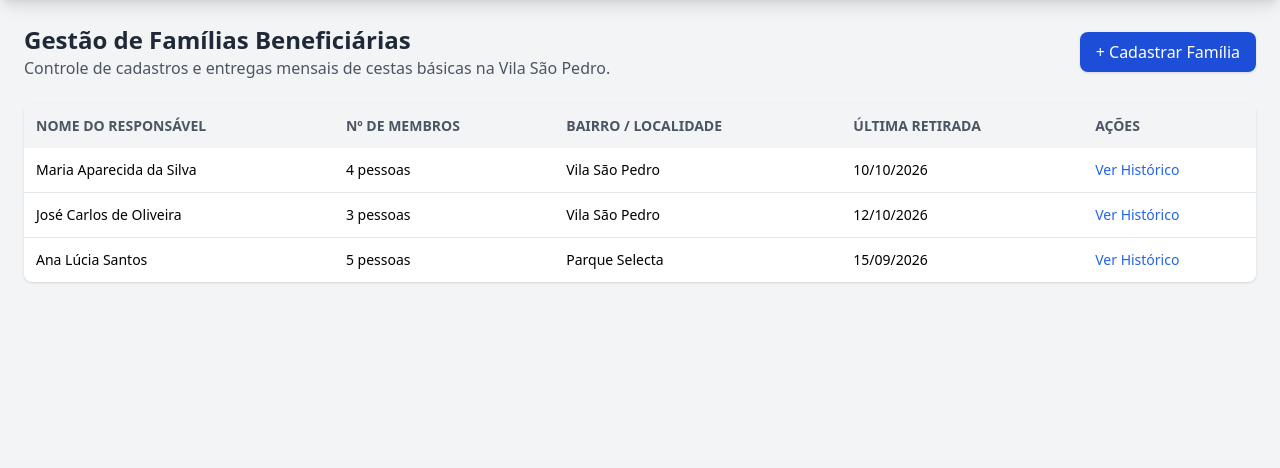
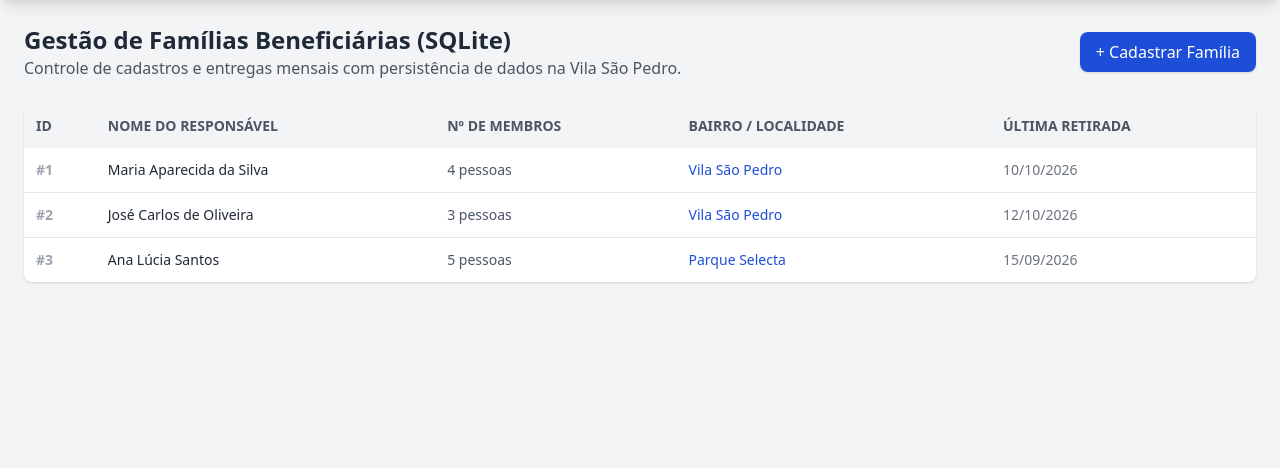
Before and after one commit to RafaelTSa/acao-social-estoque-web, a Flask app: page /beneficiarios in a window 1280 px wide. Shown: the part 52-520 px from the top of the page. Run offline with Flask 3, Linux system fonts and the light colour scheme; data comes from the database, SQL or seed files in the repository; some libraries are stand-ins or nearby versions.

Commit message:
feat: integra persistencia SQLite no cadastro e listagem de beneficiarios

```diff
--- a/app.py
+++ b/app.py
@@ -53,10 +53,26 @@ def estoque():
     conexao.close()
     return render_template('estoque.html', itens=itens)
 
-@app.route('/beneficiarios')
+@app.route('/beneficiarios', methods=['GET', 'POST'])
 def beneficiarios():
     conexao = conectar_banco()
     cursor = conexao.cursor()
+
+    if request.method == 'POST':
+        nome_responsavel = request.form.get('nome_responsavel')
+        membros = request.form.get('membros')
+        bairro = request.form.get('bairro')
+        ultima_retirada = request.form.get('ultima_retirada')
+
+        if nome_responsavel and membros and bairro:
+            cursor.execute(
+                "INSERT INTO beneficiarios (nome_responsavel, membros, bairro, ultima_retirada) VALUES (?, ?, ?, ?)",
+                (nome_responsavel, membros, bairro, ultima_retirada or 'Primeira Entrega')
+            )
+            conexao.commit()
+        conexao.close()
+        return redirect(url_for('beneficiarios'))
+
     familias = cursor.execute("SELECT * FROM beneficiarios").fetchall()
     conexao.close()
     return render_template('beneficiarios.html', familias=familias)
--- a/templates/beneficiarios.html
+++ b/templates/beneficiarios.html
@@ -3,8 +3,8 @@
 {% block content %}
 <div class="flex justify-between items-center mb-6">
     <div>
-        <h2 class="text-2xl font-bold text-gray-800">Gestão de Famílias Beneficiárias</h2>
-        <p class="text-gray-600">Controle de cadastros e entregas mensais de cestas básicas na Vila São Pedro.</p>
+        <h2 class="text-2xl font-bold text-gray-800">Gestão de Famílias Beneficiárias (SQLite)</h2>
+        <p class="text-gray-600">Controle de cadastros e entregas mensais com persistência de dados na Vila São Pedro.</p>
     </div>
     <button onclick="document.getElementById('modal-beneficiario').classList.remove('hidden')" class="bg-blue-700 hover:bg-blue-800 text-white font-medium px-4 py-2 rounded-lg shadow">
         + Cadastrar Família
@@ -16,61 +16,57 @@
     <table class="w-full text-left border-collapse">
         <thead>
             <tr class="bg-gray-100 text-gray-600 text-sm uppercase">
+                <th class="p-3">ID</th>
                 <th class="p-3">Nome do Responsável</th>
                 <th class="p-3">Nº de Membros</th>
                 <th class="p-3">Bairro / Localidade</th>
                 <th class="p-3">Última Retirada</th>
-                <th class="p-3">Ações</th>
             </tr>
         </thead>
         <tbody class="divide-y divide-gray-200 text-sm">
+            {% for familia in familias %}
             <tr>
-                <td class="p-3 font-medium">Maria Aparecida da Silva</td>
-                <td class="p-3">4 pessoas</td>
-                <td class="p-3">Vila São Pedro</td>
-                <td class="p-3">10/10/2026</td>
-                <td class="p-3"><button class="text-blue-600 hover:underline">Ver Histórico</button></td>
+                <td class="p-3 font-semibold text-gray-400">#{{ familia['id'] }}</td>
+                <td class="p-3 font-medium text-gray-800">{{ familia['nome_responsavel'] }}</td>
+                <td class="p-3 text-gray-600">{{ familia['membros'] }} pessoas</td>
+                <td class="p-3 font-medium text-blue-700">{{ familia['bairro'] }}</td>
+                <td class="p-3 text-gray-500">{{ familia['ultima_retirada'] }}</td>
             </tr>
+            {% else %}
             <tr>
-                <td class="p-3 font-medium">José Carlos de Oliveira</td>
-                <td class="p-3">3 pessoas</td>
-                <td class="p-3">Vila São Pedro</td>
-                <td class="p-3">12/10/2026</td>
-                <td class="p-3"><button class="text-blue-600 hover:underline">Ver Histórico</button></td>
+                <td colspan="5" class="p-4 text-center text-gray-500">Nenhuma família cadastrada no banco de dados.</td>
             </tr>
-            <tr>
-                <td class="p-3 font-medium">Ana Lúcia Santos</td>
-                <td class="p-3">5 pessoas</td>
-                <td class="p-3">Parque Selecta</td>
-                <td class="p-3">15/09/2026</td>
-                <td class="p-3"><button class="text-blue-600 hover:underline">Ver Histórico</button></td>
-            </tr>
+            {% endfor %}
         </tbody>
     </table>
 </div>
 
-<!-- Modal Simulado de Cadastro de Família -->
+<!-- Modal de Cadastro com Envio POST -->
 <div id="modal-beneficiario" class="hidden fixed inset-0 bg-gray-900 bg-opacity-50 flex items-center justify-center">
     <div class="bg-white p-6 rounded-lg shadow-lg w-full max-w-md">
-        <h3 class="text-lg font-bold mb-4">Cadastrar Nova Família</h3>
-        <form action="#" method="POST" class="space-y-4">
+        <h3 class="text-lg font-bold mb-4">Cadastrar Família no SQLite</h3>
+        <form action="/beneficiarios" method="POST" class="space-y-4">
             <div>
                 <label class="block text-sm font-medium text-gray-700">Nome do Responsável</label>
-                <input type="text" placeholder="Nome completo" class="w-full p-2 border rounded-md mt-1">
+                <input type="text" name="nome_responsavel" required placeholder="Nome completo" class="w-full p-2 border rounded-md mt-1">
             </div>
             <div class="grid grid-cols-2 gap-4">
                 <div>
                     <label class="block text-sm font-medium text-gray-700">Nº de Membros</label>
-                    <input type="number" placeholder="Ex: 4" class="w-full p-2 border rounded-md mt-1">
+                    <input type="number" name="membros" required min="1" placeholder="Ex: 4" class="w-full p-2 border rounded-md mt-1">
                 </div>
                 <div>
                     <label class="block text-sm font-medium text-gray-700">Bairro</label>
-                    <input type="text" placeholder="Ex: Vila São Pedro" class="w-full p-2 border rounded-md mt-1">
+                    <input type="text" name="bairro" required placeholder="Ex: Vila São Pedro" class="w-full p-2 border rounded-md mt-1">
                 </div>
+            </div>
+            <div>
+                <label class="block text-sm font-medium text-gray-700">Data da Última Retirada</label>
+                <input type="date" name="ultima_retirada" class="w-full p-2 border rounded-md mt-1">
             </div>
             <div class="flex justify-end space-x-2 pt-4">
                 <button type="button" onclick="document.getElementById('modal-beneficiario').classList.add('hidden')" class="px-4 py-2 bg-gray-200 rounded-md">Cancelar</button>
-                <button type="button" onclick="document.getElementById('modal-beneficiario').classList.add('hidden')" class="px-4 py-2 bg-blue-700 text-white rounded-md">Salvar</button>
+                <button type="submit" class="px-4 py-2 bg-blue-700 text-white rounded-md hover:bg-blue-800">Salvar no Banco</button>
             </div>
         </form>
     </div>
```
